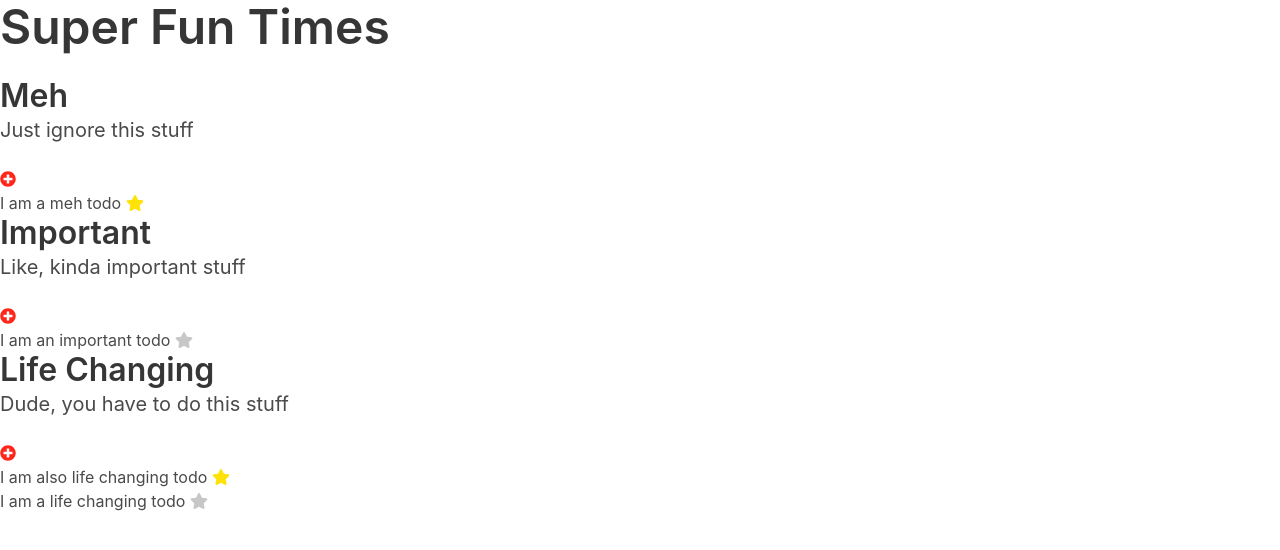
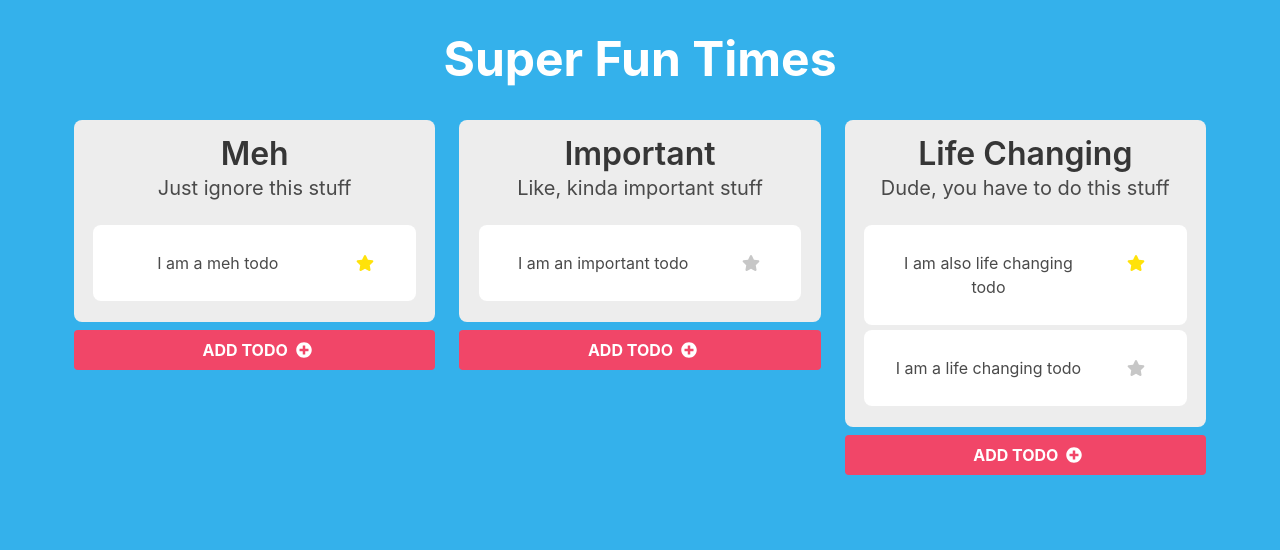
Before and after one commit to alexjackhughes/vue-todo-app, a Vue app: page / in a window 1280 px wide. Shown: the top 550 px of the page. Built offline with nearby package versions, Linux system fonts and the light colour scheme.

Commit message:
Added basic styling

```diff
--- a/src/App.vue
+++ b/src/App.vue
@@ -1,23 +1,39 @@
 
 <template>
-  <div id="app">
-    <h1 class="title is-1">Super Fun Times</h1>
+  <div id="app" class="container">
+    <h1 class="title is-1 header has-text-white has-text-weight-bold">Super Fun Times</h1>
     <!-- <HelloWorld msg="Welcome to Your Vue.js App"/> -->
-    <div v-for="category in categoryTypes" :key="category.id" class="flex">
+    <div class="columns">
+      <div v-for="category in categoryTypes" :key="category.id" class="column">
+        <div class="todo-list">
           <h3 class="title is-3">{{category.title}}</h3>
           <p class="subtitle">{{category.description}}</p>
-      <font-awesome-icon class="addTodo" icon="plus-circle" />
 
           <ul>
-        <li v-for="todo in todos" :key="todo.id" class="flex">
+            <li v-for="todo in todos" :key="todo.id">
               <!-- and now, we can access to an item using todo-->
-          <div v-if="category.id === todo.category">
-            {{todo.title}}
-            <font-awesome-icon :class="todo.priority? 'priority': 'not-priority'" icon="star" />
+              <div v-if="category.id === todo.category" class="todo">
+                <div class="columns">
+                  <p class="column is-three-quarters">{{todo.title}}</p>
+                  <div class="column">
+                    <font-awesome-icon
+                      :class="todo.priority? 'priority': 'not-priority'"
+                      icon="star"
+                    />
+                  </div>
+                </div>
               </div>
               <!-- <div v-else></div> -->
             </li>
           </ul>
+        </div>
+        <a class="button add-todo-button is-fullwidth is-danger">
+          <span class="has-text-weight-bold">ADD TODO</span>
+          <span class="icon is-small">
+            <font-awesome-icon class="add-todo" icon="plus-circle" />
+          </span>
+        </a>
+      </div>
     </div>
   </div>
 </template>
@@ -78,16 +94,61 @@ export default {
 </script>
 
 <style>
-/* #app {
-  font-family: "Avenir", Helvetica, Arial, sans-serif;
-  -webkit-font-smoothing: antialiased;
-  -moz-osx-font-smoothing: grayscale;
+html,
+body {
+  padding: 0;
+  margin: 0;
+}
+
+html {
+  height: 100%;
+}
+
+body {
+  min-height: 100%;
+  padding: 0.5rem;
   text-align: center;
-  color: #2c3e50;
-  margin-top: 60px;
-} */
-.addTodo {
-  color: #ff271c;
+  background-color: #34b1eb;
+}
+
+.columns {
+  padding: 10px;
+  position: relative;
+}
+
+.column {
+  padding: 0.5rem;
+}
+
+.todo-list {
+  padding: 1rem;
+  border-radius: 0.5rem;
+  background-color: #ededed;
+}
+
+.add-todo-button {
+  margin-top: 0.5rem;
+}
+.button {
+  border-radius: 0.5rem;
+}
+
+.todo {
+  margin: 0.2rem;
+
+  border-radius: 0.5rem;
+  margin-bottom: 0.3rem;
+  padding: 1rem;
+  background-color: white;
+}
+
+.header {
+  padding-top: 2rem;
+  font-weight: 800;
+}
+
+.add-todo {
+  color: white;
 }
 
 .priority {
```
Lines whose indentation alone changed are shown as unchanged.
